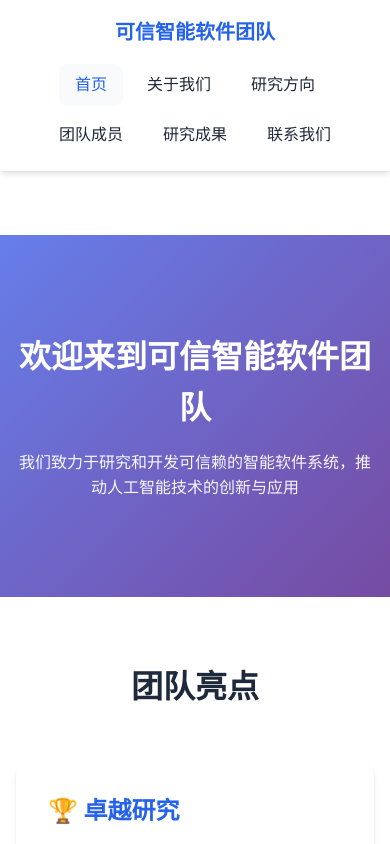
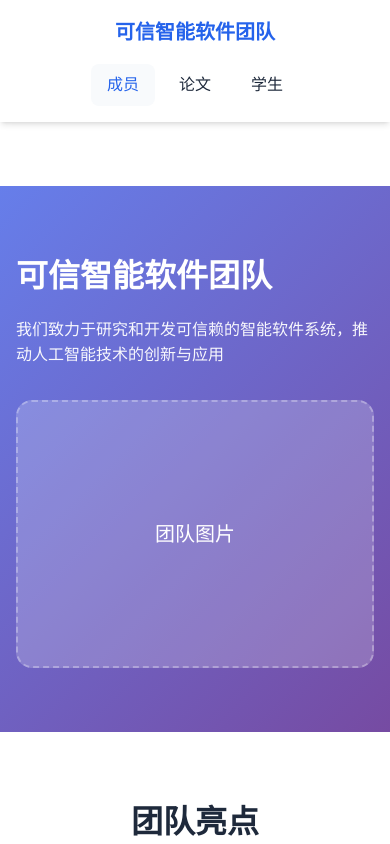
Before and after one commit to TIS-NJ/TIS-NJ.github.io, a React (Vite) app: page / in a window 390 px wide. Shown: the top 844 px of the page. Built offline with nearby package versions, Linux system fonts and the light colour scheme.

Commit message:
debug init test pages

```diff
--- a/src/App.jsx
+++ b/src/App.jsx
@@ -1,11 +1,8 @@
 import { BrowserRouter, Routes, Route } from 'react-router-dom'
 import Layout from './components/Layout'
 import Home from './pages/Home'
-import About from './pages/About'
-import Research from './pages/Research'
-import Members from './pages/Members'
-import Publications from './pages/Publications'
-import Contact from './pages/Contact'
+import Papers from './pages/Papers'
+import Students from './pages/Students'
 
 function App() {
   return (
@@ -13,11 +10,8 @@ function App() {
       <Routes>
         <Route path="/" element={<Layout />}>
           <Route index element={<Home />} />
-          <Route path="about" element={<About />} />
-          <Route path="research" element={<Research />} />
-          <Route path="members" element={<Members />} />
-          <Route path="publications" element={<Publications />} />
-          <Route path="contact" element={<Contact />} />
+          <Route path="papers" element={<Papers />} />
+          <Route path="students" element={<Students />} />
         </Route>
       </Routes>
     </BrowserRouter>
--- a/src/components/Layout.jsx
+++ b/src/components/Layout.jsx
@@ -20,22 +20,13 @@ export default function Layout() {
             </div>
             <nav className="nav">
               <Link to="/" className={isActive('/')}>
-                首页
+                成员
               </Link>
-              <Link to="/about" className={isActive('/about')}>
-                关于我们
+              <Link to="/papers" className={isActive('/papers')}>
+                论文
               </Link>
-              <Link to="/research" className={isActive('/research')}>
-                研究方向
-              </Link>
-              <Link to="/members" className={isActive('/members')}>
-                团队成员
-              </Link>
-              <Link to="/publications" className={isActive('/publications')}>
-                研究成果
-              </Link>
-              <Link to="/contact" className={isActive('/contact')}>
-                联系我们
+              <Link to="/students" className={isActive('/students')}>
+                学生
               </Link>
             </nav>
           </div>
--- a/src/pages/Home.css
+++ b/src/pages/Home.css
@@ -4,22 +4,52 @@
 
 .hero {
   background: linear-gradient(135deg, #667eea 0%, #764ba2 100%);
-  color: white;
   padding: 6rem 0;
-  text-align: center;
 }
 
-.hero h2 {
+.hero-content {
+  display: grid;
+  grid-template-columns: 1fr 1fr;
+  gap: 4rem;
+  align-items: center;
+}
+
+.hero-text {
+  color: white;
+}
+
+.hero-text h2 {
   font-size: 3rem;
   margin-bottom: 1rem;
   font-weight: 700;
 }
 
-.hero p {
+.hero-text p {
   font-size: 1.25rem;
-  max-width: 800px;
-  margin: 0 auto;
   opacity: 0.95;
+  line-height: 1.6;
+}
+
+.hero-image {
+  width: 100%;
+}
+
+.image-placeholder {
+  background: rgba(255, 255, 255, 0.2);
+  border-radius: 1rem;
+  aspect-ratio: 4 / 3;
+  display: flex;
+  align-items: center;
+  justify-content: center;
+  border: 2px dashed rgba(255, 255, 255, 0.3);
+  color: white;
+  font-size: 1.25rem;
+  transition: all 0.3s ease;
+}
+
+.image-placeholder:hover {
+  background: rgba(255, 255, 255, 0.25);
+  transform: scale(1.02);
 }
 
 .features {
@@ -64,13 +94,24 @@
   line-height: 1.6;
 }
 
-@media (max-width: 768px) {
-  .hero h2 {
+@media (max-width: 968px) {
+  .hero-content {
+    grid-template-columns: 1fr;
+    gap: 2rem;
+  }
+
+  .hero-text h2 {
     font-size: 2rem;
   }
 
-  .hero p {
+  .hero-text p {
     font-size: 1rem;
+  }
+}
+
+@media (max-width: 768px) {
+  .hero {
+    padding: 4rem 0;
   }
 
   .features h2 {
--- a/src/pages/Home.jsx
+++ b/src/pages/Home.jsx
@@ -5,10 +5,19 @@ export default function Home() {
     <div className="home">
       <section className="hero">
         <div className="container">
-          <h2>欢迎来到可信智能软件团队</h2>
-          <p>
-            我们致力于研究和开发可信赖的智能软件系统，推动人工智能技术的创新与应用
-          </p>
+          <div className="hero-content">
+            <div className="hero-text">
+              <h2>可信智能软件团队</h2>
+              <p>
+                我们致力于研究和开发可信赖的智能软件系统，推动人工智能技术的创新与应用
+              </p>
+            </div>
+            <div className="hero-image">
+              <div className="image-placeholder">
+                <span>团队图片</span>
+              </div>
+            </div>
+          </div>
         </div>
       </section>
 
--- /dev/null
+++ b/src/pages/Papers.jsx
@@ -0,0 +1,13 @@
+export default function Papers() {
+  return (
+    <div className="container">
+      <h1>论文</h1>
+      <p>我们团队发表的重要论文：</p>
+      <ul>
+        <li>论文示例 1 - 发表在XX期刊</li>
+        <li>论文示例 2 - 发表在XX会议</li>
+        <li>论文示例 3 - 发表在XX期刊</li>
+      </ul>
+    </div>
+  )
+}
--- /dev/null
+++ b/src/pages/Students.jsx
@@ -0,0 +1,14 @@
+export default function Students() {
+  return (
+    <div className="container">
+      <h1>学生</h1>
+      <p>团队成员：</p>
+      <ul>
+        <li>教授/导师</li>
+        <li>博士生</li>
+        <li>硕士生</li>
+        <li>本科生</li>
+      </ul>
+    </div>
+  )
+}
```
